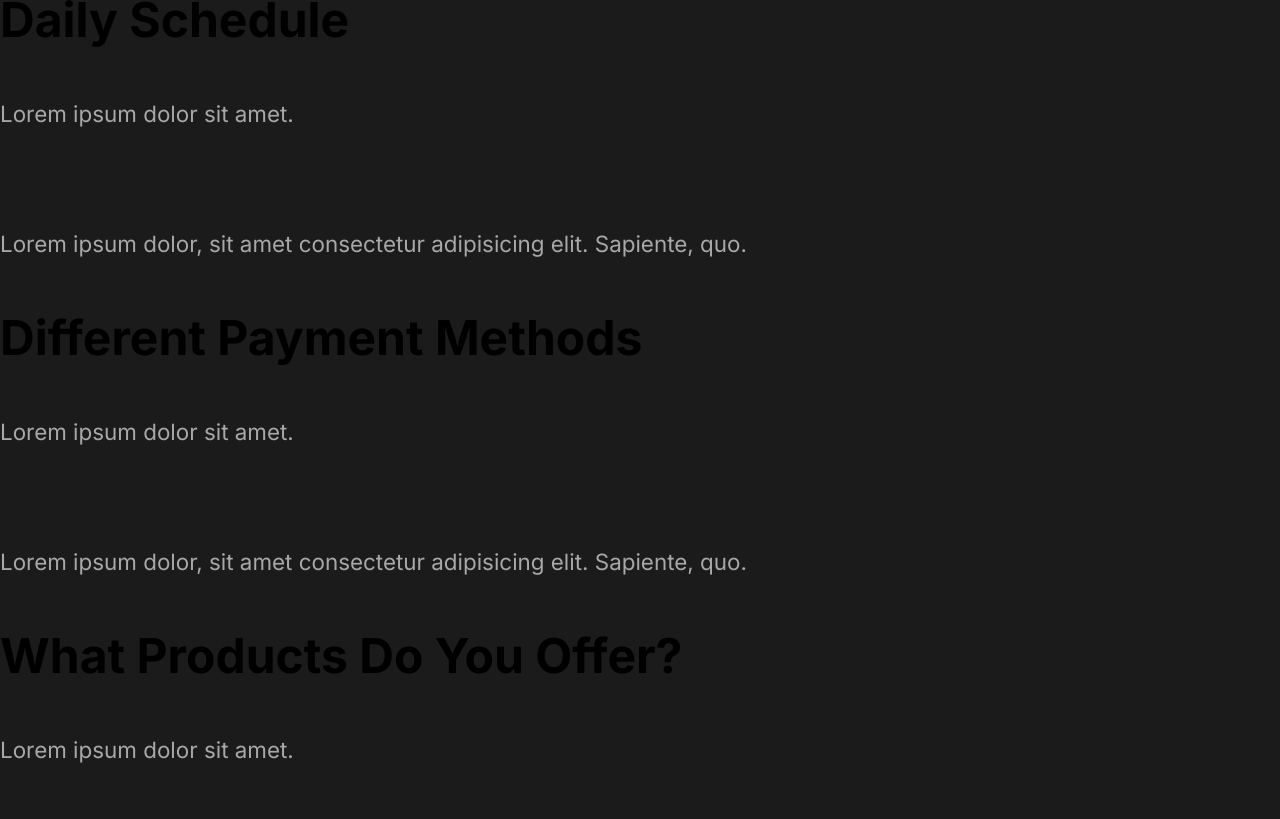
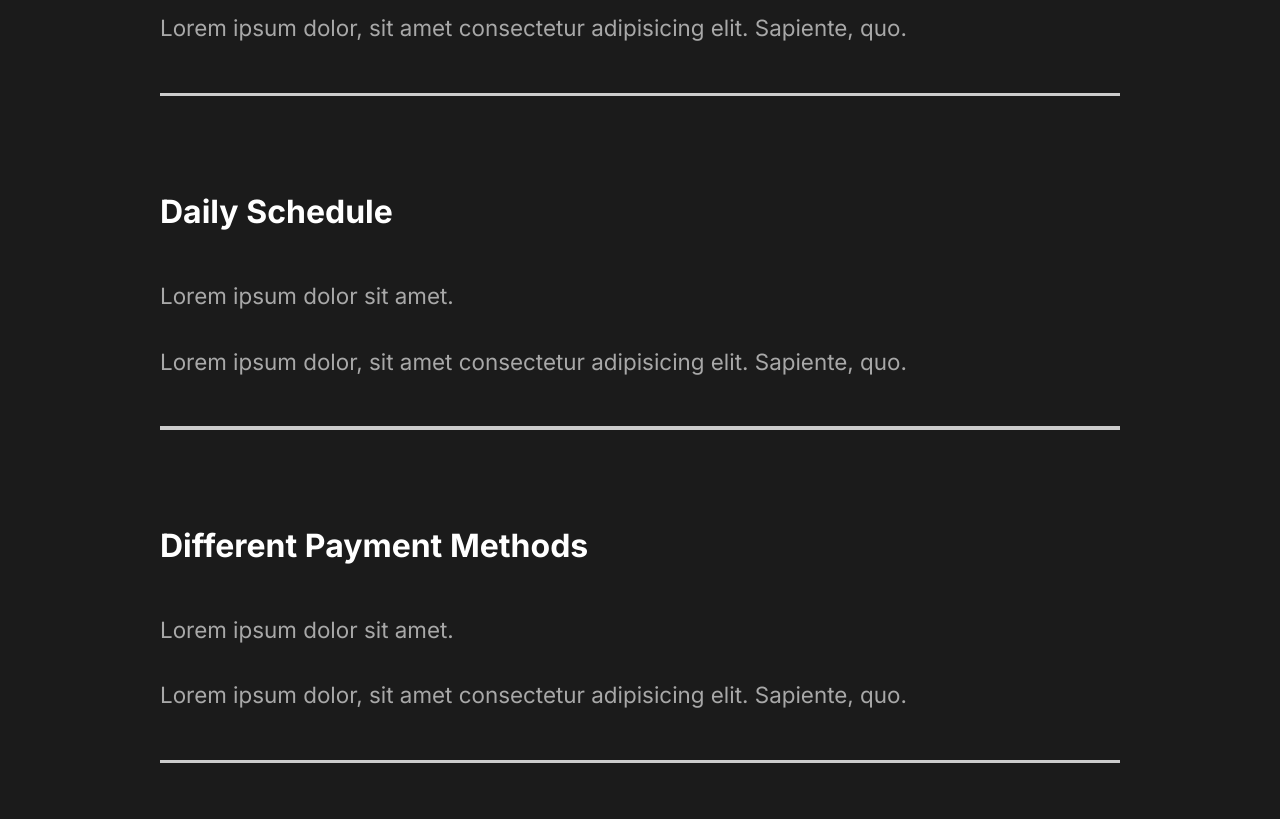
Before and after one commit to brettl1991/Capture-Portfolio, a React (Create React App) app: page / in a window 1280 px wide. Shown: the part 2581-3400 px from the top of the page. Built offline with nearby package versions, Linux system fonts and the light colour scheme.

Commit message:
Styling faq section

```diff
--- a/src/components/FaqSection.js
+++ b/src/components/FaqSection.js
@@ -1,6 +1,10 @@
+//Styles
+import styled from "styled-components";
+import { About } from "../styles";
+
 const FaqSection = () => {
   return (
-    <div className="faq">
+    <Faq>
       <h2>
         Any questions <span>FAQ</span>
         <div className="question">
@@ -12,6 +16,7 @@
               Sapiente, quo.
             </p>
           </div>
+          <div className="faq-line"></div>
         </div>
         <div className="question">
           <h4>Daily Schedule</h4>
@@ -22,6 +27,7 @@
               Sapiente, quo.
             </p>
           </div>
+          <div className="faq-line"></div>
         </div>
         <div className="question">
           <h4>Different Payment Methods</h4>
@@ -32,6 +38,7 @@
               Sapiente, quo.
             </p>
           </div>
+          <div className="faq-line"></div>
         </div>
         <div className="question">
           <h4>What Products Do You Offer?</h4>
@@ -42,10 +49,40 @@
               Sapiente, quo.
             </p>
           </div>
+          <div className="faq-line"></div>
         </div>
       </h2>
-    </div>
+    </Faq>
   );
 };
 
+const Faq = styled(About)`
+  display: block;
+  span {
+    display: block;
+  }
+
+  h2 {
+    padding-bottom: 2rem;
+    font-weight: lighter;
+  }
+  .faq-line {
+    background: #cccccc;
+    height: 0.2rem;
+    marging: 2rem 0rem;
+    width: 100%;
+  }
+  .question {
+    padding: 3rem 0rem;
+    cursor: pointer;
+  }
+
+  .answer {
+    padding: 2rem 0rem;
+    p {
+      padding: 1rem 0rem;
+    }
+  }
+`;
+
 export default FaqSection;
--- a/src/components/GlobalStyle.js
+++ b/src/components/GlobalStyle.js
@@ -41,6 +41,7 @@
 
   h4 {
     font-weight: bold;
+    font-size: 2rem;
 
   }
 
```
